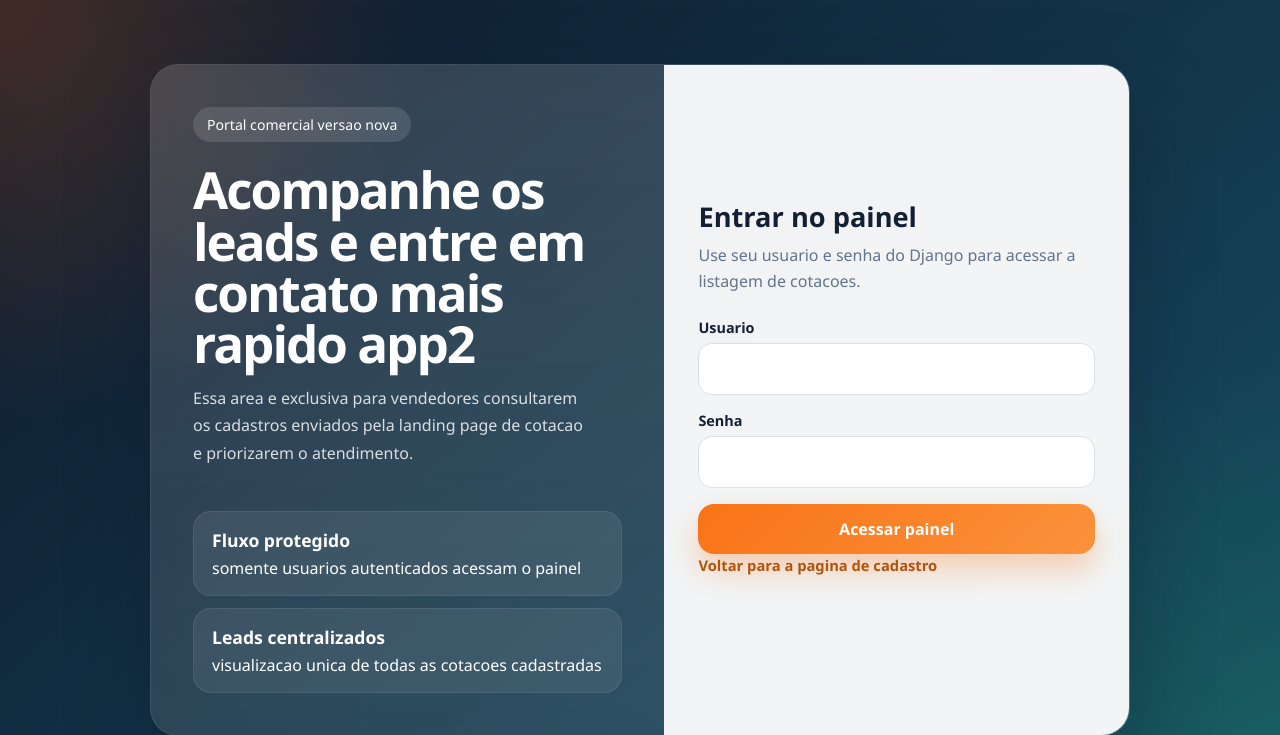
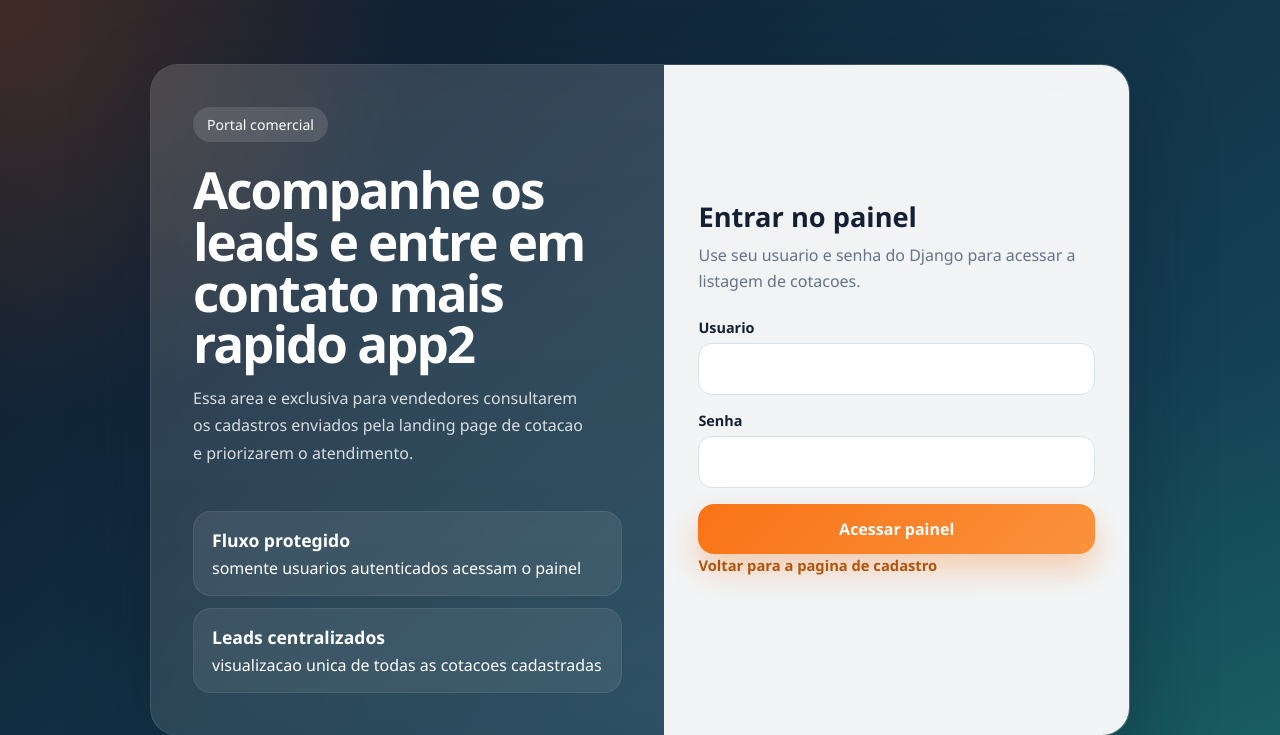
Before and after one commit to andremarquesdevops-cmyk/cursodevops, a Django app: page /login/ in a window 1280 px wide. Shown: the top 735 px of the page. Run offline with Django 5.2, Linux system fonts and the light colour scheme.

Commit message:
feat: teste final

```diff
--- a/cotacoes/templates/cotacoes/login.html
+++ b/cotacoes/templates/cotacoes/login.html
@@ -196,7 +196,7 @@
     <main class="shell">
         <section class="brand">
             <div>
-                <span class="brand-tag">Portal comercial versao nova</span>
+                <span class="brand-tag">Portal comercial</span>
                 <h1>Acompanhe os leads e entre em contato mais rapido app2</h1>
                 <p>
                     Essa area e exclusiva para vendedores consultarem os cadastros enviados pela landing page
```
